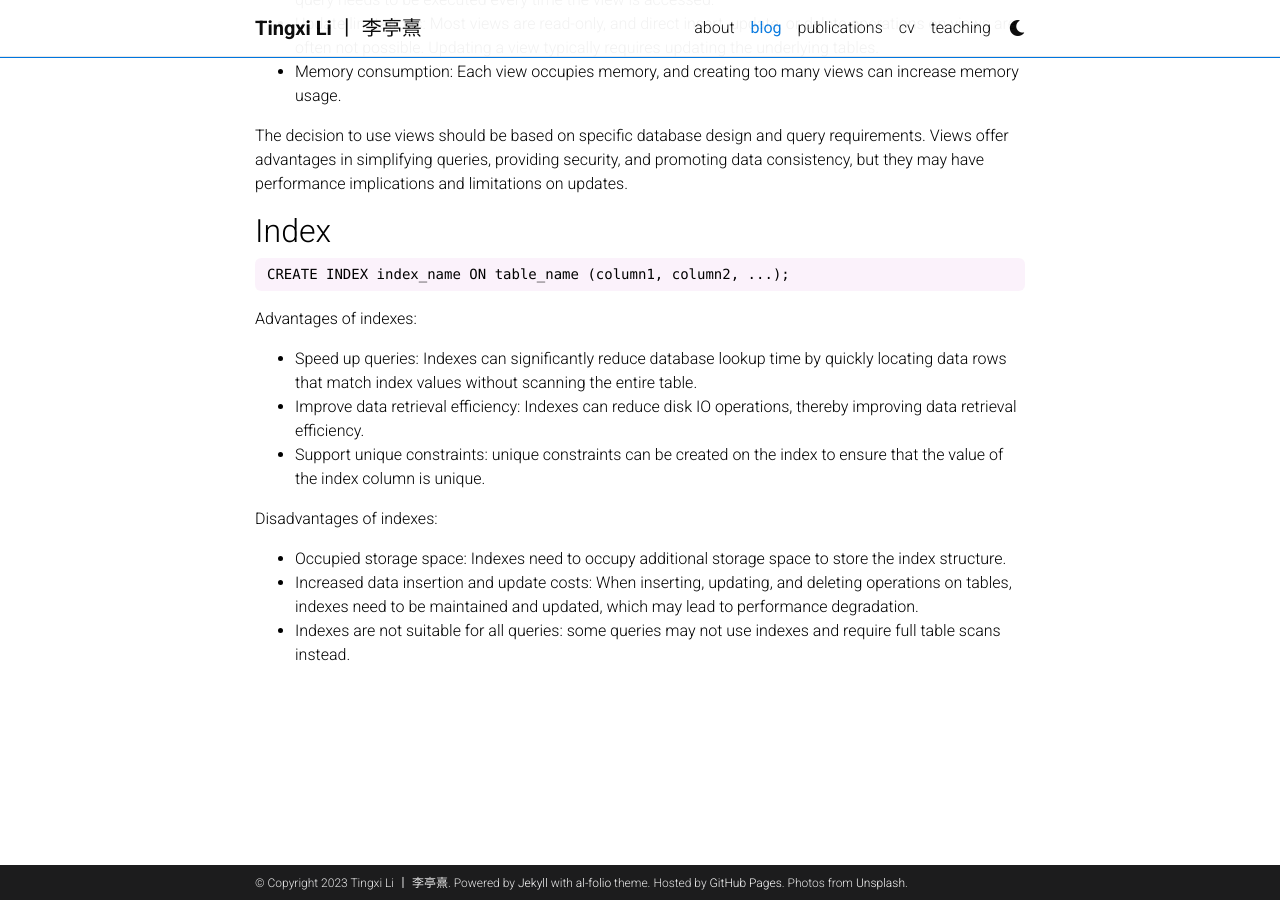
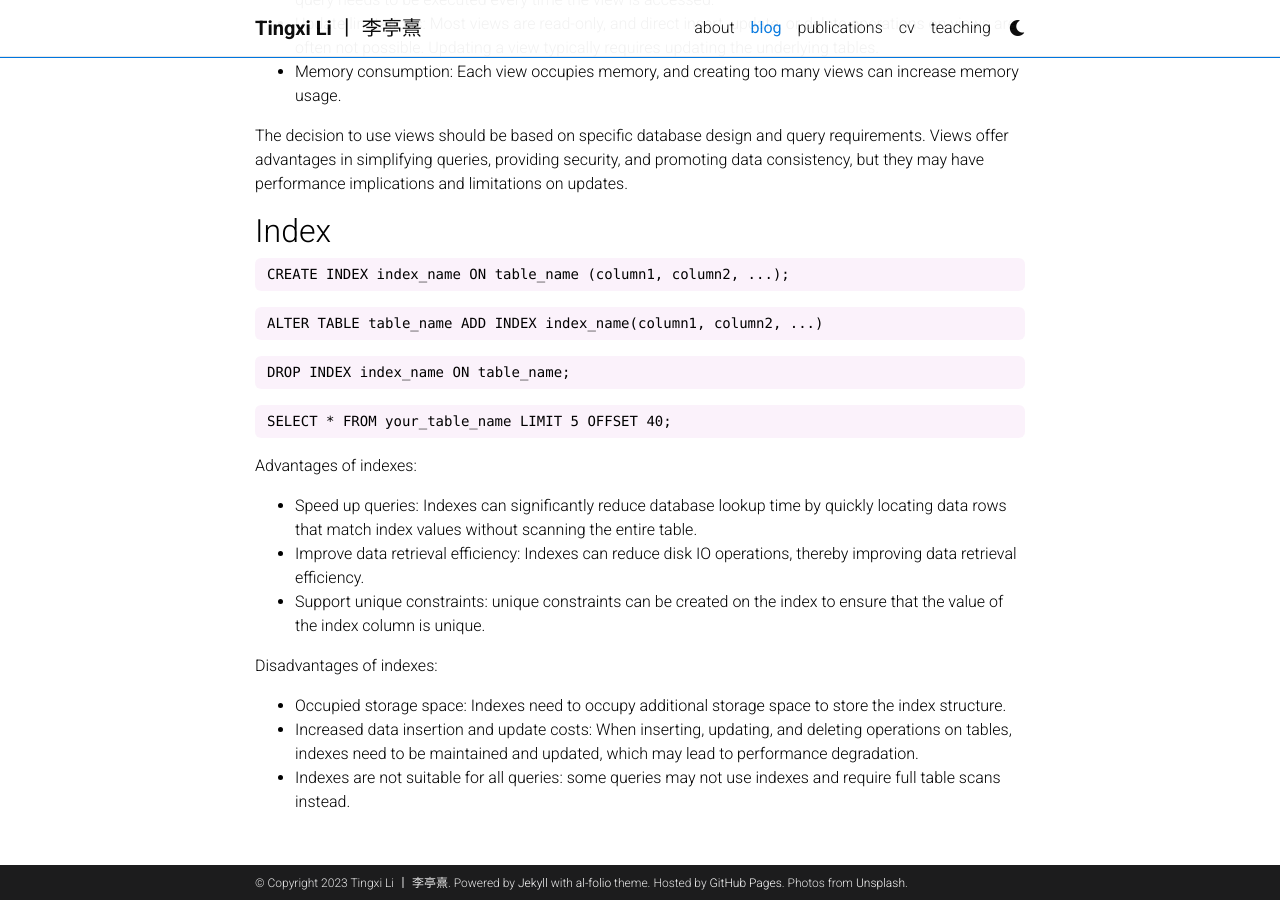
Before and after one commit to tinzzyli/tinzzyli.github.io, a Jekyll site: the page built from _posts/2023-05-20-database-6.md, in a window 1280 px wide and 900 px high, scrolled down 2117 px. Built offline with Jekyll 4.4.1, drawn with Linux system fonts in a browser that asks for light colours; comment, search, counter and statistics services are not loaded; a style sheet for code colours, icons or effects is not loaded.

Commit message:
‘mess’

````diff
--- a/_posts/2023-05-20-database-6.md
+++ b/_posts/2023-05-20-database-6.md
@@ -93,6 +93,18 @@ The decision to use views should be based on specific database design and query
 CREATE INDEX index_name ON table_name (column1, column2, ...);
 ```
 
+```sql
+ALTER TABLE table_name ADD INDEX index_name(column1, column2, ...)
+```
+
+```sql
+DROP INDEX index_name ON table_name;
+```
+
+```sql
+SELECT * FROM your_table_name LIMIT 5 OFFSET 40;
+```
+
 Advantages of indexes:
 
 - Speed up queries: Indexes can significantly reduce database lookup time by quickly locating data rows that match index values without scanning the entire table.
````
